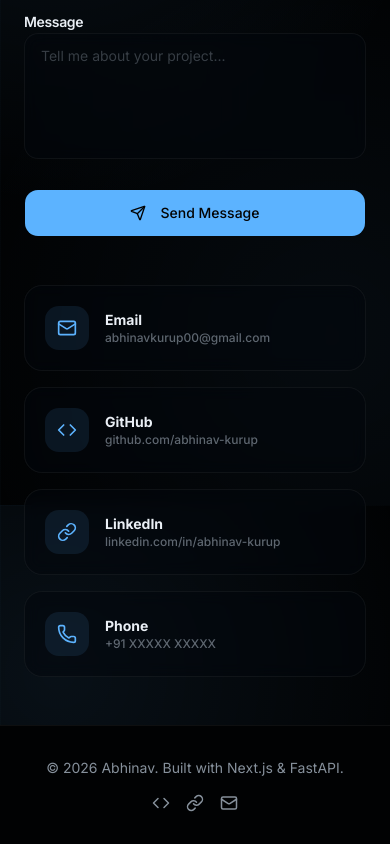
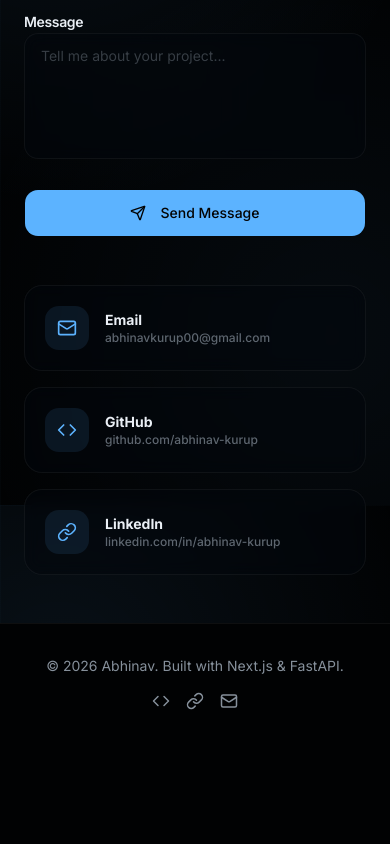
Before and after one commit to abhinav-kurup/Portfolio-frontend, a Next.js app: page / in a window 390 px wide. Shown: the part 7091-7935 px from the top of the page. After the commit the page ends 7833 px from the top, so only its background shows below. Built offline with nearby package versions, Linux system fonts and the light colour scheme; no server answers.

Commit message:
feat: remove phone number option from contact form and site config

```diff
--- a/src/components/sections/contact.tsx
+++ b/src/components/sections/contact.tsx
@@ -2,7 +2,7 @@
 
 import { useState } from "react";
 import { motion, AnimatePresence } from "framer-motion";
-import { Send, Mail, Link, Code, FileText, Phone, Loader2, CheckCircle2, AlertCircle } from "lucide-react";
+import { Send, Mail, Link, Code, FileText, Loader2, CheckCircle2, AlertCircle } from "lucide-react";
 import { Button } from "@/components/ui/button";
 import { siteConfig, socialLinks } from "@/data/site";
 import { fadeIn, staggerContainer } from "@/lib/motion";
@@ -232,16 +232,6 @@ export function ContactSection() {
                 <p className="text-xs font-medium text-muted-foreground/70">linkedin.com/in/abhinav-kurup</p>
               </div>
             </a>
-
-            <div className="group flex items-center gap-4 rounded-2xl border border-border/50 bg-card/50 p-5 backdrop-blur-sm transition-all hover:border-primary/30 hover:bg-card hover:shadow-xl hover:shadow-primary/5">
-              <div className="rounded-xl bg-primary/10 p-3 text-primary transition-colors group-hover:bg-primary group-hover:text-primary-foreground">
-                <Phone size={20} />
-              </div>
-              <div>
-                <p className="text-sm font-bold text-foreground">Phone</p>
-                <p className="text-xs font-medium text-muted-foreground/70">{siteConfig.phone}</p>
-              </div>
-            </div>
           </motion.div>
         </div>
       </motion.div>
--- a/src/data/site.ts
+++ b/src/data/site.ts
@@ -8,7 +8,6 @@ export const siteConfig = {
   description:
     "AI & Backend Engineer specializing in Python, FastAPI, LLM orchestration, production RAG pipelines, APIs, and scalable backend infrastructure.",
   email: "abhinavkurup00@gmail.com",
-  phone: "+91 XXXXX XXXXX",
   resumeUrl: "/resume.pdf",
   avatarUrl: "/remove1.png",
 };
```
